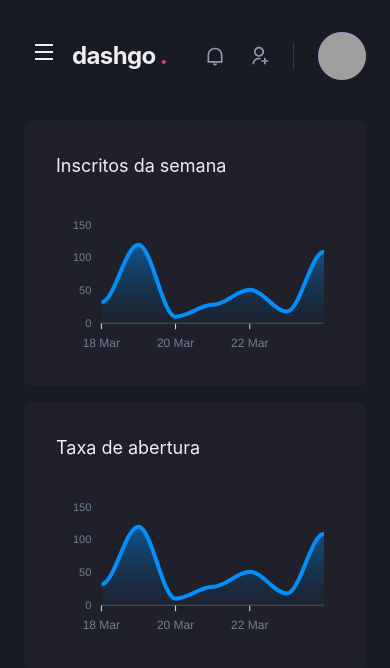
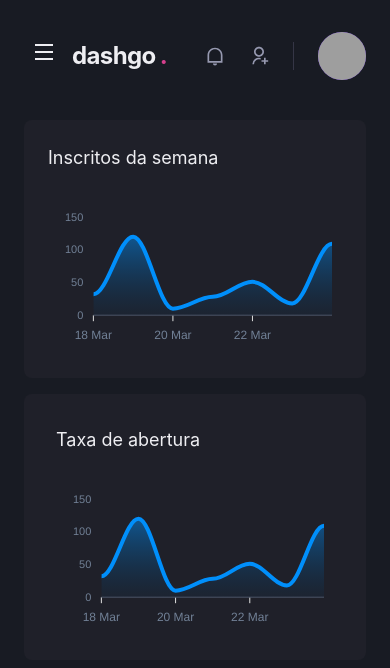
Before and after one commit to LeoCPeres/dashgo, a Next.js app: page /dashboard in a window 390 px wide. Shown: the top 668 px of the page. Built offline with nearby package versions, Linux system fonts and the light colour scheme; grey boxes are pictures that could not be loaded.

Commit message:
Dashboard responsivo

```diff
--- a/src/pages/dashboard.tsx
+++ b/src/pages/dashboard.tsx
@@ -74,7 +74,7 @@
           minChildWidth="320px"
           alignItems="flex-start"
         >
-          <Box p="8" bg="gray.800" borderRadius="8" pb="4">
+          <Box p={["6", "8"]} bg="gray.800" borderRadius="8" pb="4">
             <Text fontSize="lg" mb="4">
               Inscritos da semana
             </Text>
```
